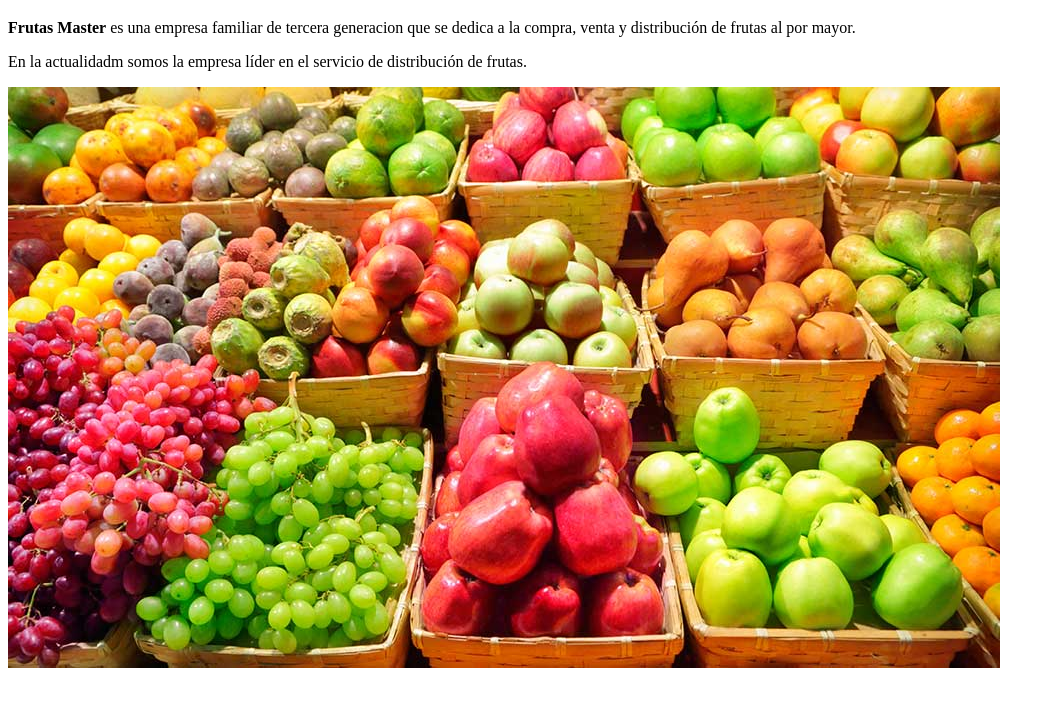
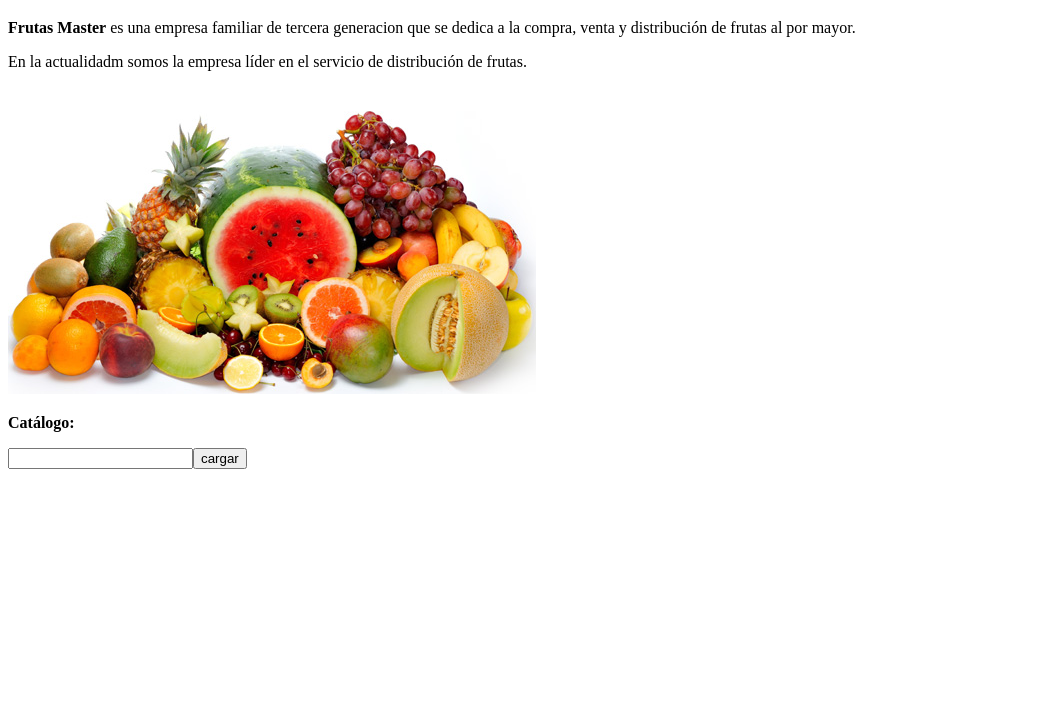
Before and after one commit to MuriielAnahi/lista-frutas, a plain HTML site: page assets/index.html in a window 1280 px wide. Shown: the part 61-768 px from the top of the page, without its empty margins (0-1055 px from the left). Drawn offline with Linux system fonts and the light colour scheme.

Commit message:
agregando caja de texto y boton

```diff
--- a/assets/index.html
+++ b/assets/index.html
@@ -9,6 +9,9 @@
 <body>
 	<p><B>Frutas Master</B> es una empresa familiar de tercera  generacion que se dedica a la compra, venta y distribución de frutas al por mayor.</p>
 	<p>En la actualidadm somos la empresa líder en el servicio de distribución de frutas.</p>
-	<img src="frutas.jpg">
+	<img src="frutas-1.jpg">
+	</br>
+	<p><B>Catálogo:</B></p>
+	<input type= “text”><input type="button" value="cargar">
 </body>
 </html>
```
Also changed, not shown: assets/frutas-1.jpg (added).
